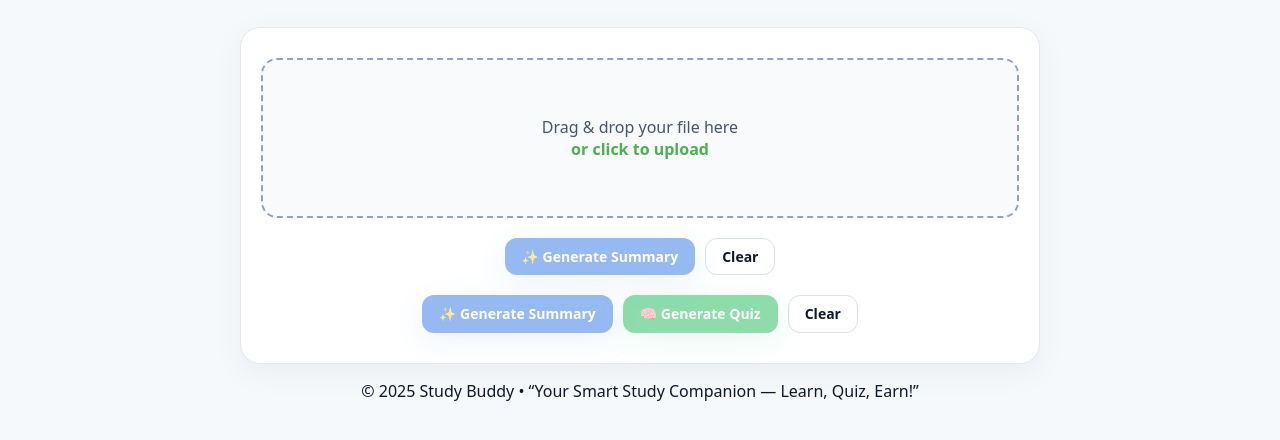
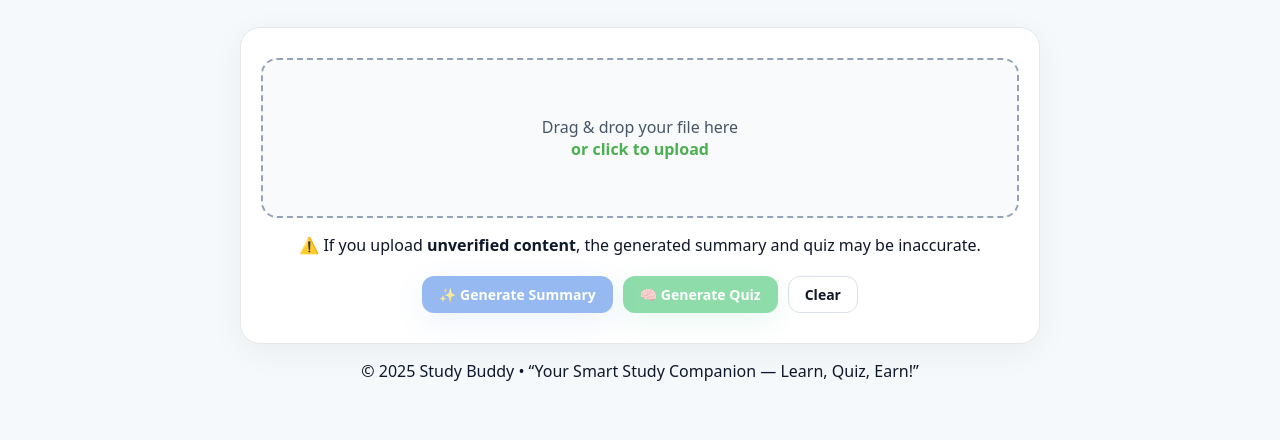
Before and after one commit to Akash-2911/StudyBuddy-new, a website: page upload.html in a window 1280 px wide. Shown: the part 154-594 px from the top of the page. Drawn offline with nearby package versions, Linux system fonts and the light colour scheme.

Commit message:
Update upload.html

```diff
--- a/upload.html
+++ b/upload.html
@@ -25,21 +25,30 @@
     <p>Drag & drop your file here<br><span>or click to upload</span></p>
   </div>
 
-    <!-- move input OUTSIDE uploadZone -->
+  <!-- Hidden input -->
   <input type="file" id="fileInput" style="display:none">
 
+  <!-- Always-visible red warning -->
+  <p class="unverified-warning">
+    ⚠️ If you upload <strong>unverified content</strong>, the generated summary and quiz may be inaccurate.
+  </p>
+
+  <!-- Button Row -->
+  <div class="actions">
+    <button class="btn blue" id="generateBtn" disabled>✨ Generate Summary</button>
+    <button class="btn green" id="quizBtn" disabled>🧠 Generate Quiz</button>
+    <button class="btn outline" id="clearBtn">Clear</button>
+  </div>
+
+  <!-- Yellow dynamic warning box -->
   <div id="warningBox" class="warning hidden">
     ⚠️ This file type is unverified. The generated summary might be inaccurate.
   </div>
 
-    <div class="actions">
-      <button class="btn blue" id="generateBtn" disabled>✨ Generate Summary</button>
-      <button class="btn outline" id="clearBtn">Clear</button>
-    </div>
-    <div class="actions">
-  <button class="btn blue" id="generateBtn" disabled>✨ Generate Summary</button>
-  <button class="btn green" id="quizBtn" disabled>🧠 Generate Quiz</button>
-  <button class="btn outline" id="clearBtn">Clear</button>
+  <!-- Summary Output -->
+  <div id="summaryOutput" class="summary hidden">
+    <h3>📘 AI Summary Preview</h3>
+    <p id="summaryText">Processing your file... please wait.</p>
   </div>
 
   <!-- Quiz output -->
@@ -61,7 +70,7 @@
       </div>
     </div>
   </div>
-
+</section>
 
     <!-- Mock Summary Output -->
     <div id="summaryOutput" class="summary hidden">
```
Lines whose indentation alone changed are shown as unchanged.
